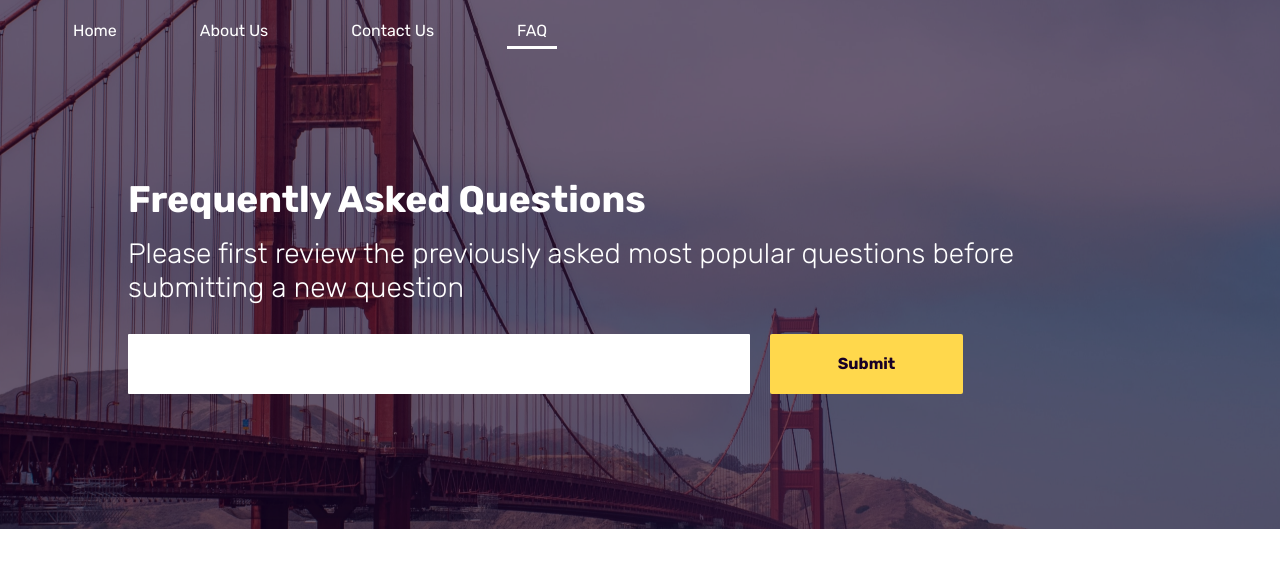
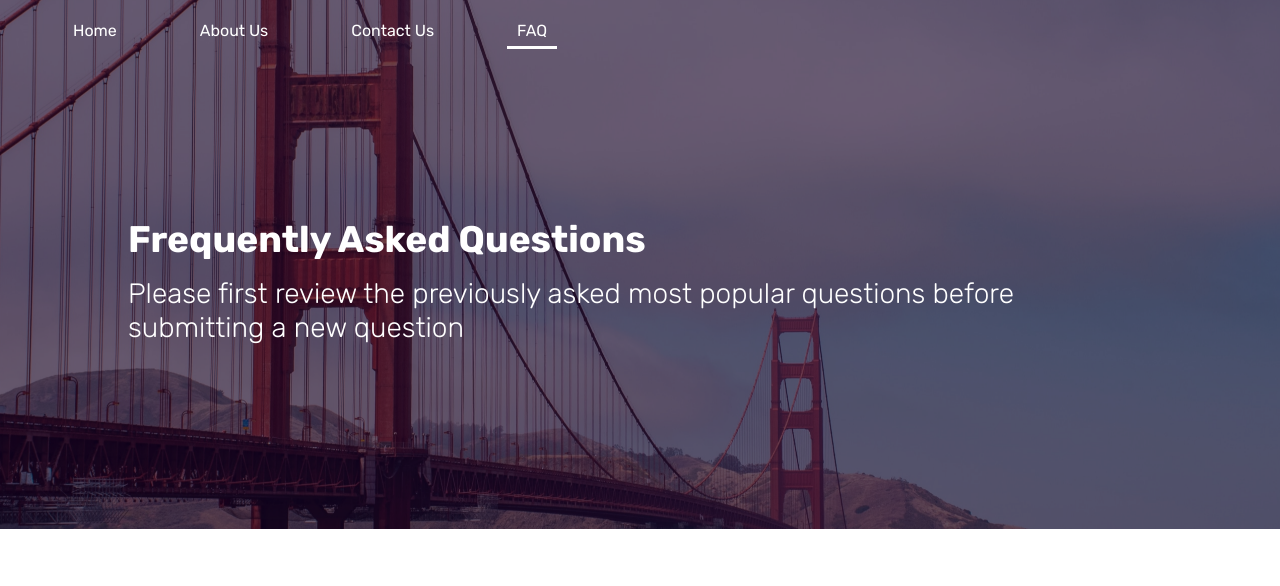
Before and after one commit to reskillamericans/Wildfire-Group2, a Django app: page /faq/ in a window 1280 px wide. Shown: the part 76-662 px from the top of the page. Run offline with Django 3.2, Linux system fonts and the light colour scheme; data comes from the database, SQL or seed files in the repository; some libraries are stand-ins or nearby versions.

Commit message:
Removed FAQ search bar

```diff
--- a/fireapp/templates/fireapp/faq.html
+++ b/fireapp/templates/fireapp/faq.html
@@ -66,10 +66,10 @@
 					Please first review the previously asked most popular questions before
 					submitting a new question
 				</h2>
-				<div class="hero-input">
+				<!-- <div class="hero-input">
 					<input type="text" name="hero-input-area" id="hero-input-area" />
 					<button class="hero-input-button">Submit</button>
-				</div>
+				</div> -->
 			</div>
 		</section>
 		<main>
```
